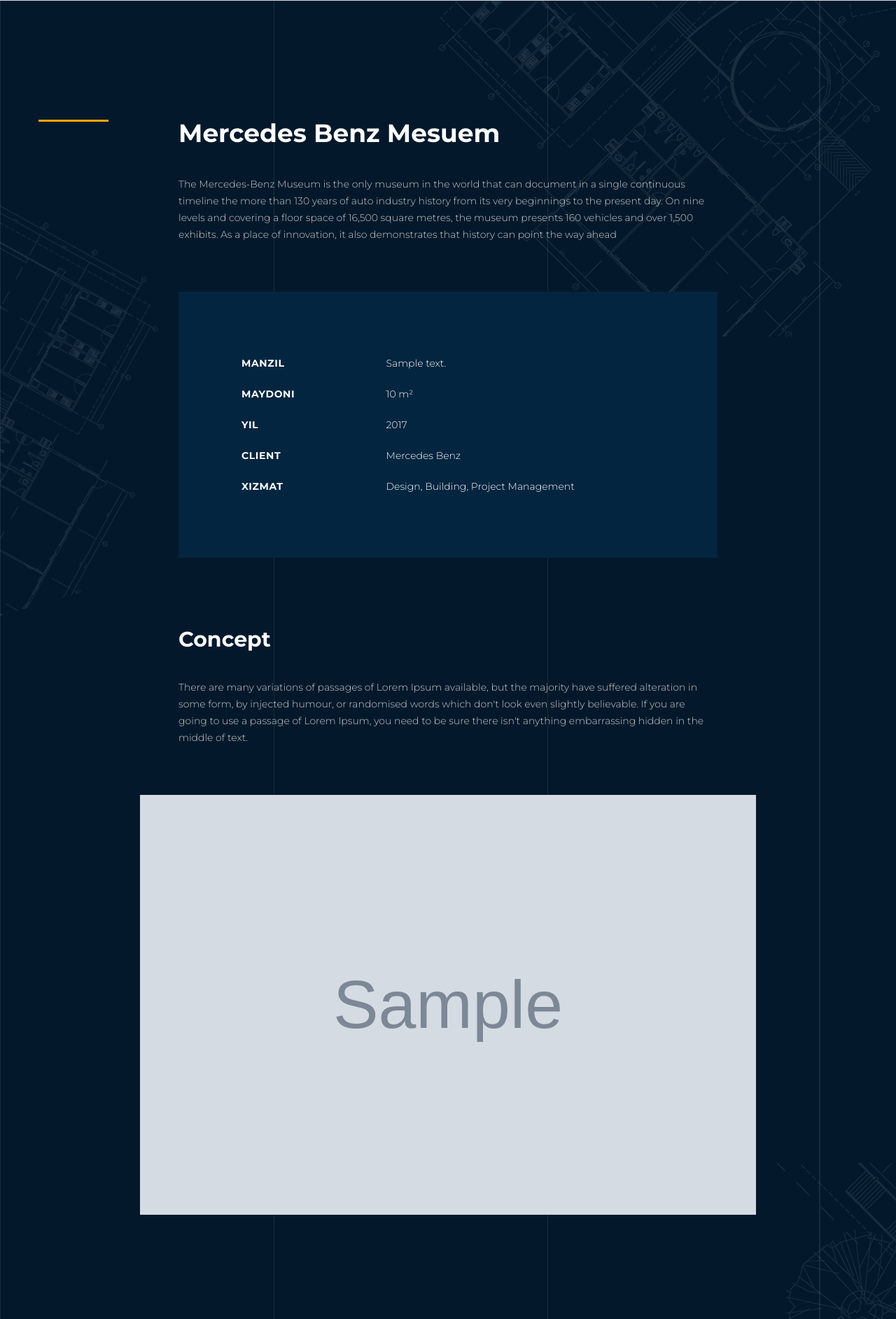
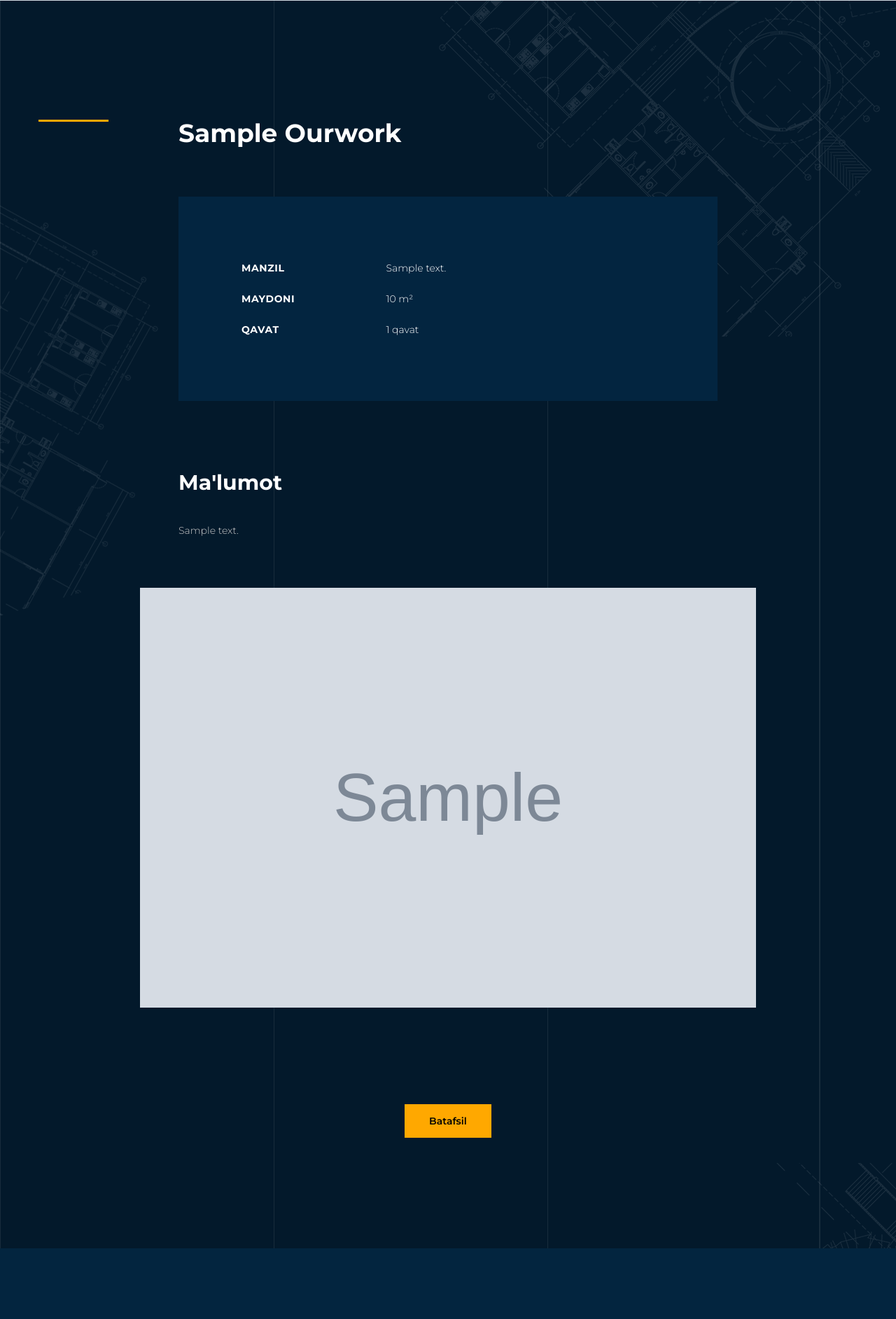
Before and after one commit to MHojimurod/building, a Django app: page /work_details/1 in a window 1280 px wide. Shown: the part 799-2684 px from the top of the page at 70% size. Run offline with Django 4.2, Linux system fonts and the light colour scheme; tables that the repository leaves empty hold one stand-in row (values such as "Sample post"); grey boxes marked "Sample" are stand-in pictures; parts of the project's set-up code (start-up, migrations or seed data) failed here and were passed over; some libraries are stand-ins or nearby versions; some web fonts are replaced.

Commit message:
bat file push

```diff
--- a/templates/main/work-details.html
+++ b/templates/main/work-details.html
@@ -19,16 +19,8 @@
     <section>
       <div class="container">
         <div class="location-details bfr">
-          <h2 class="post-title size2">Mercedes Benz Mesuem</h2>
-          <p>
-            The Mercedes-Benz Museum is the only museum in the world that can
-            document in a single continuous timeline the more than 130 years of
-            auto industry history from its very beginnings to the present day.
-            On nine levels and covering a floor space of 16,500 square metres,
-            the museum presents 160 vehicles and over 1,500 exhibits. As a place
-            of innovation, it also demonstrates that history can point the way
-            ahead
-          </p>
+          <h2 class="post-title size2">{{project.title}}</h2>
+          <p></p>
         </div>
         <!--location-details end-->
         <div class="house-info">
@@ -42,30 +34,15 @@
               <span>{{project.size}} m²</span>
             </li>
             <li>
-              <strong>Yil</strong>
-              <span>2017</span>
-            </li>
-            <li>
-              <strong>Client</strong>
-              <span>Mercedes Benz</span>
-            </li>
-            <li>
-              <strong>Xizmat</strong>
-              <span>Design, Building, Project Management</span>
+              <strong>Qavat</strong>
+              <span>{{project.floor}} qavat</span>
             </li>
           </ul>
         </div>
         <!--house-info end-->
         <div class="location-details">
-          <h2 class="post-title">Concept</h2>
-          <p>
-            There are many variations of passages of Lorem Ipsum available, but
-            the majority have suffered alteration in some form, by injected
-            humour, or randomised words which don't look even slightly
-            believable. If you are going to use a passage of Lorem Ipsum, you
-            need to be sure there isn't anything embarrassing hidden in the
-            middle of text.
-          </p>
+          <h2 class="post-title">Ma'lumot</h2>
+          <p style="word-wrap: break-word">{{project.description}}</p>
         </div>
         <!--location-details end-->
       </div>
@@ -85,6 +62,22 @@
           {% endfor %}
         </div>
       </div>
+      <div class="col-lg-12 text-center">
+        <a
+          style="
+            color: #000000;
+            font-size: 14px;
+            font-weight: 600;
+            text-transform: capitalize;
+            background-color: #ffa800;
+            padding: 15px 35px;
+            border: 0;
+            cursor: pointer;
+          "
+          href="{{project.pdf}}"
+          >Batafsil</a
+        >
+      </div>
     </section>
   </div>
   <!--page-details-main end-->
@@ -93,108 +86,25 @@
     <div class="pgr-controls">
       <div class="container">
         {% if project.get_previous_by_created_at %}
-        <a href="{% url 'work_details' project.get_previous_by_created_at.id %}" class="ta-left"
-          ><span class="lnr lnr-arrow-left"></span>{{project.get_previous_by_created_at.title}}</a
+        <a
+          href="{% url 'work_details' project.get_previous_by_created_at.id %}"
+          class="ta-left"
+          ><span class="lnr lnr-arrow-left"></span
+          >{{project.get_previous_by_created_at.title}}</a
         >
-        {% endif %}
-
-<<<<<<< HEAD
-		{% if project.get_next_by_created_at %}
-        <a href="{% url 'work_details' project.get_next_by_created_at.id %}" class="ta-right"
-          ><span class="lnr lnr-arrow-left"></span>{{project.get_next_by_created_at.title}}</a
-        >
+        {% endif %} {% if project.get_next_by_created_at %}
+        <a
+          href="{% url 'work_details' project.get_next_by_created_at.id %}"
+          class="ta-right"
+          >{{project.get_next_by_created_at.title }}<span
+            class="lnr lnr-arrow-right"
+          ></span
+        ></a>
         {% endif %}
       </div>
     </div>
     <!--pgr-controls end-->
   </section>
 </main>
-=======
-		<section>
-			<div class="block no-padding">
-				<div class="banner-section">
-					<img style="object-fit: cover; height: 100vh;" src="/media/{{project.photo}}" alt="">
-					<h2>{{project.title}}</h2>
-				</div><!--banner-section end-->
-			</div>
-		</section>
-
-
-
-		<main>
-			<div class="page-details-main">
-				<section>
-					<div class="container">
-						<div class="location-details bfr">
-							<h2 class="post-title size2">{{project.title}}</h2>
-							<p></p>
-						</div><!--location-details end-->
-						<div class="house-info">
-							<ul>
-								<li>
-									<strong>Manzil</strong>
-									<span>{{project.address}}</span>
-								</li>
-								<li>
-									<strong>Maydoni</strong>
-									<span>{{project.size}} m²</span>
-								</li>
-								<li>
-									<strong>Qavat</strong>
-									<span>{{project.floor}} qavat</span>
-								</li>
-							</ul>
-						</div><!--house-info end-->
-						<div class="location-details">
-							<h2 class="post-title">Ma'lumot</h2>
-							<p style="word-wrap: break-word;">{{project.description}}</p>
-						</div><!--location-details end-->
-					</div>
-				</section>
-
-
-				<section>
-					<div class="house-imgs-slides">
-						<div class="house-slider">
-							{% for i in images %}
-							<div class="house-slide">
-								<img style="height: 75vh; object-fit: cover;" src="/media/{{i.photo}}" alt="">
-							</div>
-							{% endfor %}
-
-						</div>
-					</div>
-					<div class="col-lg-12 text-center">
-						<a style="color: #000000;
-						font-size: 14px;
-						font-weight: 600;
-						text-transform: capitalize;
-						background-color: #ffa800;
-						padding: 15px 35px;
-						border: 0;
-						cursor: pointer;" href="/media/{{project.pdf}}">Batafsil</a>
-					</div>
-
-				</section>
-
-
-
-			</div><!--page-details-main end-->
-
-			<section>
-				<div class="pgr-controls">
-					<div class="container">
-						<a href="#" class="ta-left"><span class="lnr lnr-arrow-left"></span>UMI Complex Private Residence</a>
-						<a href="#" class="ta-right">MME Consulting Office<span class="lnr lnr-arrow-right"></span></a>
-					</div>
-				</div><!--pgr-controls end-->
-			</section>
-
-		</main>
-
-
-
-
->>>>>>> 762a833c7619cb1ce97cbb56284ba1d298afbd90
 
 {% endblock %}
```
